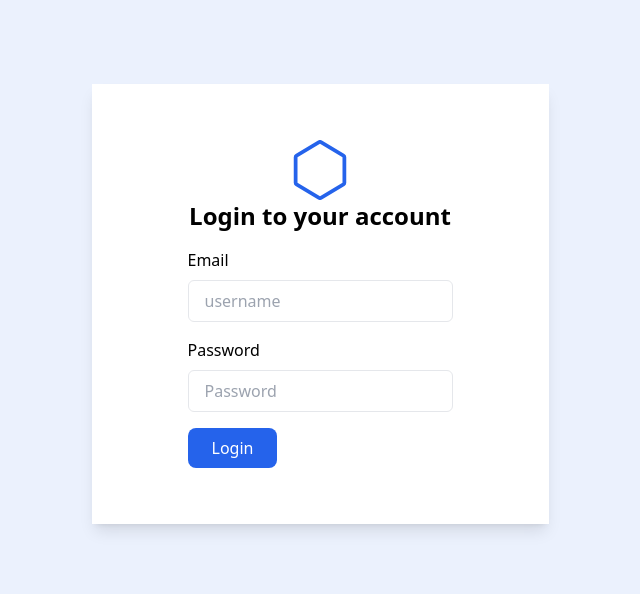
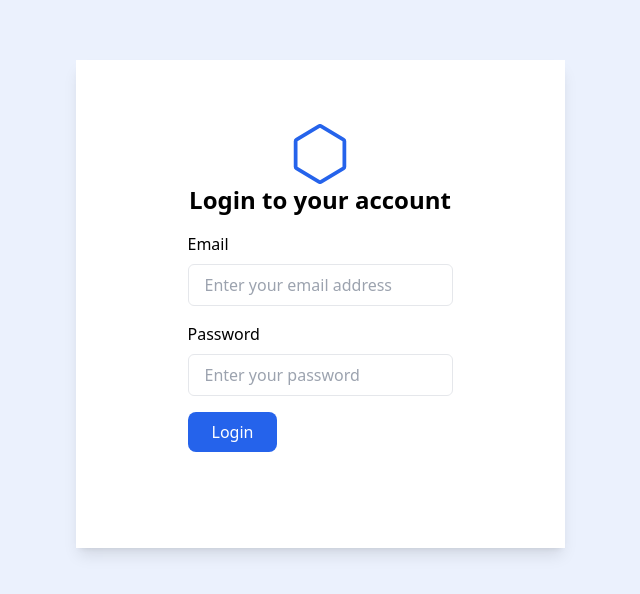
Before and after one commit to Xeril-Lala/Hex-Logistics, a React (Create React App) app: page /login in a window 1280 px wide. Shown: the part 114-708 px from the top of the page, without its empty margins (320-960 px from the left). Built offline with nearby package versions, Linux system fonts and the light colour scheme; what @microsoft/signalr would draw is missing.

Commit message:
Login validation

```diff
--- a/src/components/form/Form.jsx
+++ b/src/components/form/Form.jsx
@@ -4,7 +4,7 @@ const Form = () => {
 
 
   return (
-    <div className="bg-white h-screen  m-11 container w-full grid place-items-center rounded-lg shadow-lg">
+    <div className="bg-white h-screen m-11 container w-full grid place-items-center rounded-lg shadow-lg">
       <div class="grid overflow-hidden grid-cols-2 auto-rows-auto gap-x-56 gap-y-0 h-full mt-10">
         <div class="box col-span-2 text-left text-3xl">Material Details</div>
         <div class="box text-left text-xl">
--- a/src/components/login/Login.jsx
+++ b/src/components/login/Login.jsx
@@ -7,26 +7,33 @@ const Login = () => {
   const [username, setUsername] = useState("");
   const [password, setPassword] = useState("");
   const  navigate = useNavigate();
-  const {isLoginLoading, login, isLogged} = useUser();
+  const {isLoginLoading, login, isLogged,loginError} = useUser();
 
   useEffect(()=>{
     if (isLogged) {
       navigate('/')
       window.location.reload()
     }
-
   },[isLogged,navigate])
 
   const handleSubmit = (e) => {
     e.preventDefault();
     login({username, password})
+    setUsername("");
+    setPassword("");
   };
 
   if (isLoginLoading) return
 
   return  (
     <div className="flex items-center justify-center min-h-screen">
-      <div className="px-24 py-14 mt-4 text-left bg-white shadow-lg">
+      <div className=" text-left bg-white shadow-lg mt-4 pb-24 pt-16">
+        {loginError &&
+              <div className="text-center w-10/12 mx-auto py-5 px-12 mb-8 -mt-4 border-red-200 border-2 text-sm text-red-700 bg-red-100 rounded dark:bg-red-200 dark:text-red-800" role="alert">
+                <span className=" font-medium">Error! </span>Incorrect email or password.
+              </div>
+            }
+          <div className="px-28">
           {isLoginLoading && <p>Checking </p>}
           {!isLoginLoading &&
           <Fragment>
@@ -36,13 +43,14 @@ const Login = () => {
           <h3 className="text-2xl font-bold text-center">Login to your account</h3>
           <form onSubmit={handleSubmit}>
             <div className="mt-4">
+
               <div>
                 <label className="block" >
                   Email
                 </label>
                 <input
                   type="text"
-                placeholder="username"
+                  placeholder="Enter your email address"
                   value={username}
                   onChange={e=> setUsername(e.target.value)}
                   className="w-full px-4 py-2 mt-2 border rounded-md focus:outline-none focus:ring-1 focus:ring-blue-600"
@@ -53,7 +61,7 @@ const Login = () => {
                 <input
                   type="password"
                   value={password}
-                placeholder="Password"
+                  placeholder="Enter your password"
                   onChange={e=> setPassword(e.target.value)}
                   className="w-full px-4 py-2 mt-2 border rounded-md focus:outline-none focus:ring-1 focus:ring-blue-600"
                 />
@@ -71,6 +79,7 @@ const Login = () => {
         }
         </div>
       </div>
+    </div>
   );
 };
 
--- a/src/hooks/useUser.jsx
+++ b/src/hooks/useUser.jsx
@@ -6,6 +6,7 @@ import loginService from '../services/login'
 export const useUser = () => {
     const {jwt, setJWT,admin,setAdmin} = useContext(Context)
     const [loading, setLoading] = useState(false);
+    const [error, setError] = useState(false);
 
     const login = useCallback(({username, password})=>{
         setLoading(true)
@@ -17,7 +18,6 @@ export const useUser = () => {
             const adminRol = JSON.parse(window.atob(base64))["adminRol"];
             window.localStorage.setItem('jwt', jwt)
             setLoading(false)
-            console.log(jwt)
             if(adminRol !== undefined){
                 window.localStorage.setItem('admin',JSON.parse(window.atob(base64))["adminRol"])
                 setAdmin(adminRol)
@@ -28,6 +28,7 @@ export const useUser = () => {
             window.localStorage.removeItem('jwt', jwt)
             setLoading(false)
             console.log(error)
+            setError(true);
         })
     },[setJWT,setAdmin])
 
@@ -44,6 +45,7 @@ export const useUser = () => {
         isLogged: Boolean(jwt),
         isAdmin: Boolean(admin),
         isLoginLoading: loading,
+        loginError: error,
         login,
         logout
     }
```
Lines whose indentation alone changed are shown as unchanged.
